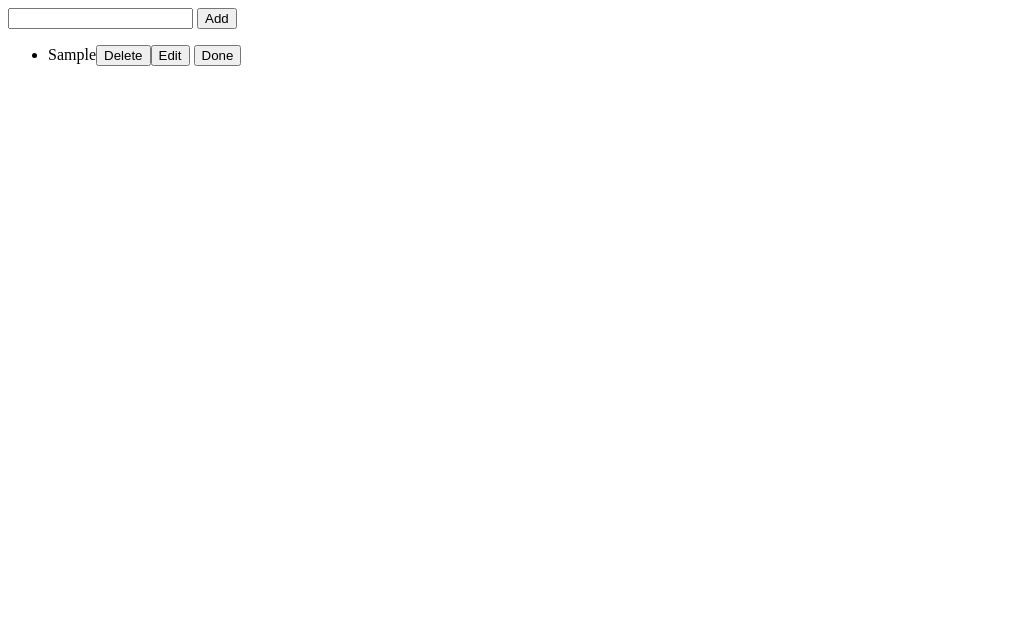
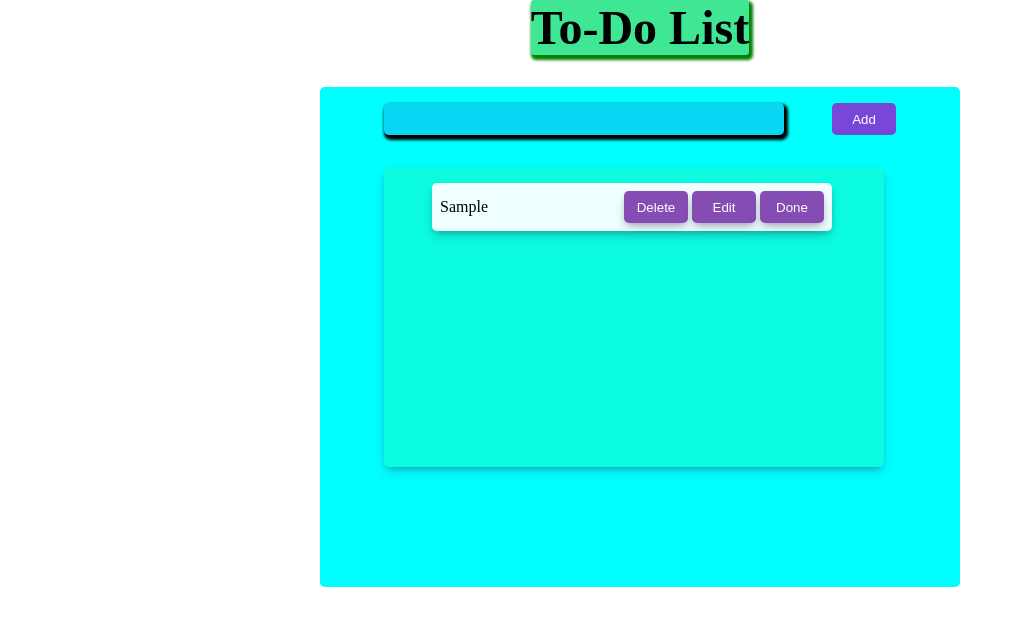
Before and after one commit to Kuldeepdhakar6268/to-do, a plain HTML site: page index.html in a window 1280 px wide. Both pictures are taken after typing "Sample" into the empty fields and a click on the button "Add". Shown: the whole page, without its empty margins (0-1015 px from the left). Drawn offline with Linux system fonts and the light colour scheme; a web font is replaced by a local one.

Commit message:
ui complete

```diff
--- a/index.html
+++ b/index.html
@@ -7,9 +7,23 @@
     <link rel="stylesheet" href="style.css">
 </head>
 <body>
+    <div class="display">
+    <h1 class="to-do-text" >To-Do List</h1>
+    </div>
+    <main class="display">
+
+    <div class="to-do-main">
+     <div class="display input-add">
     <input class="input" type="text">
     <button class="add">Add</button>
-    <ul></ul>
+     </div>
+     <div class="list-data">
+    <ul class="data"></ul>
+    </div>
+    </div>
+    </main>
+
+
     <script src="script.js"></script>
 </body>
 </html>
--- a/script.js
+++ b/script.js
@@ -8,7 +8,9 @@ addbutton.addEventListener("click",function(){
   let task=input.value;
   input.value="";
   let li=document.createElement("li");
-  li.innerHTML=`<span class=inputtext>${task}</span><button class="del">Delete</button><button class="edit">Edit</button>   <button class="done">Done</button>`
+  li.innerHTML=`<span class=inputtext>${task}</span><div><button class="del button">Delete</button>  <button class="edit button">Edit</button>  <button class="done button">Done</button></div>`
+  li.classList.add("list");
+  li.classList.add("display")
   let del=li.querySelector(".del");
   let edit=li.querySelector(".edit");
 
@@ -36,11 +38,8 @@ addbutton.addEventListener("click",function(){
   done.addEventListener("click",function(){
    inputtext.classList.toggle("textdelete");
   })
-  localStorage.setItem(count,JSON.stringify(li.childNodes[0].textContent));
-  count++;
-  console.log(localStorage.getItem(5))
-
+  // localStorage.setItem(count,JSON.stringify(li.childNodes[0].textContent));
+  // count++;
   ul.appendChild(li);
-
 }
 })
--- a/style.css
+++ b/style.css
@@ -1,3 +1,133 @@
+@import url('https://fonts.googleapis.com/css2?family=Protest+Guerrilla&display=swap');
+*{
+    padding: 0;
+    margin: 0;
+    box-sizing: border-box;
+
+}
+.display{
+    display: flex;
+    align-items: center;
+    justify-content: center;
+}
+.border{
+    border: 1px solid black;
+}
+main{
+    max-width: 100%;
+    margin-top: 2rem;
+}
+.to-do-main{
+    width: 50%;
+    height: 500px;
+    background-color: aqua;
+    border-radius: 0.3rem;
+}
+
+.input-add{
+    margin-top: 1rem;
+    gap: 3rem;
+}
+
 .textdelete{
     text-decoration: line-through;
 }
+
+.to-do-text{
+    font-family: "Protest Guerrilla";
+    background-color: rgb(63, 231, 149);
+    max-width: 100%;
+    font-size: 3rem;
+    border-radius: 0.2rem;
+    box-shadow: 2px 3px 3px 2px green;
+}
+
+.input{
+    width: 400px;
+    height: 2rem;
+    background-color: rgba(31, 119, 212, 0.3);
+    border: none;
+    border-radius: 0.3rem;
+    padding-left: 2rem;
+    color: white;
+    box-shadow: 2px 3px 3px 2px black;
+    outline-color: yellow;
+
+}
+
+.add{
+    width: 4rem;
+  height: 2rem;
+  background-color: rgba(150, 26, 207, 80%);
+  color: white;
+  border: none;
+  border-radius: 0.3rem;
+}
+.list-data{
+    height: 90%;
+    width: 100%;
+}
+.data{
+    margin-top: 2rem;
+    margin-left: 4rem;
+    background-color: rgba(58, 237, 103,20%);
+    backdrop-filter: blur(5px);
+    height: 300px;
+    border-radius: 0.3rem;
+    width: 500px;
+    padding-left: 3rem;
+    padding-top: 1rem;
+    overflow-y: scroll;
+    box-shadow: rgba(50, 50, 93, 0.25) 0px 6px 12px -2px, rgba(0, 0, 0, 0.3) 0px 3px 7px -3px;
+}
+.data::-webkit-scrollbar{
+    width: 2rem;
+}
+
+.list{
+
+    height: 3rem;
+    width: 25rem;
+    justify-content: space-between;
+    padding-left: 0.5rem;
+    padding-right: 0.5rem;
+    margin-bottom: 0.5rem;
+    border-radius: 0.3rem;
+    background-color: azure;
+    box-shadow: rgba(50, 50, 93, 0.25) 0px 6px 12px -2px, rgba(0, 0, 0, 0.3) 0px 3px 7px -3px;
+
+
+}
+
+.inputtext{
+    overflow-x: scroll;
+    width: 9rem;
+}
+.inputtext::-webkit-scrollbar{
+    width: 20rem;
+    height: 0.1rem;
+}
+.inputtext::-webkit-scrollbar-thumb{
+    background-color: blue;
+}
+
+.button{
+    height: 2rem;
+    width: 4rem;
+    border-radius: 0.3rem;
+    border: none;
+    color: white;
+    background-color: rgba(121, 57, 170, 0.896);
+    box-shadow: rgba(50, 50, 93, 0.25) 0px 6px 12px -2px, rgba(0, 0, 0, 0.3) 0px 3px 7px -3px;
+}
+
+@media only screen and (max-width:712px) {
+    .data{
+        height: 300px;
+        max-width: 80%;
+    }
+    .list-data{
+        height: 90%;
+        width: 100%;
+    }
+}
```
